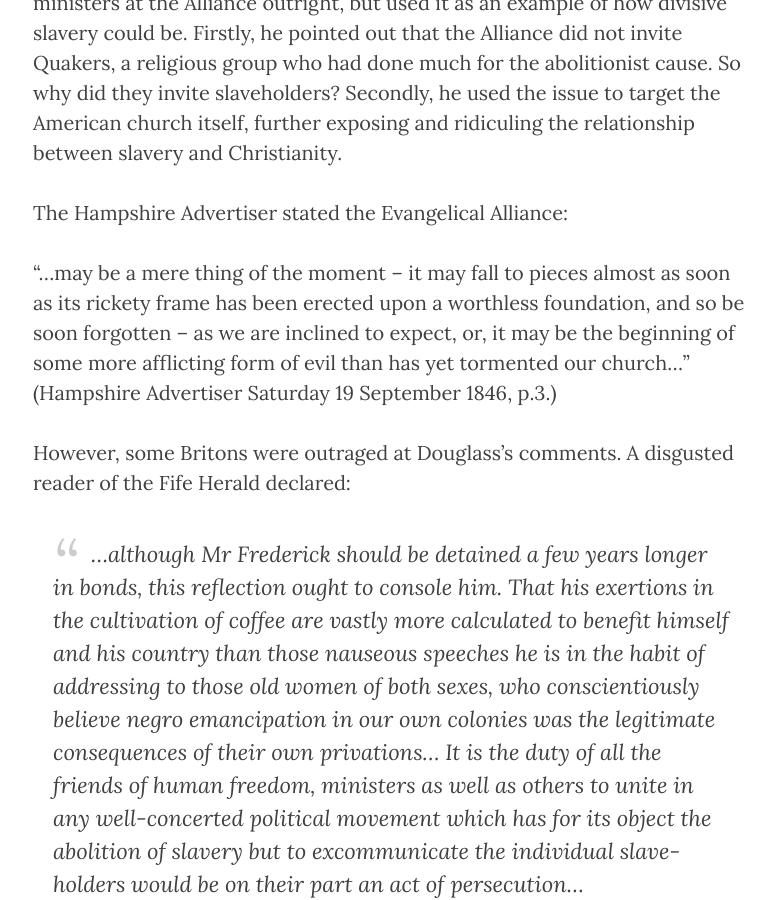
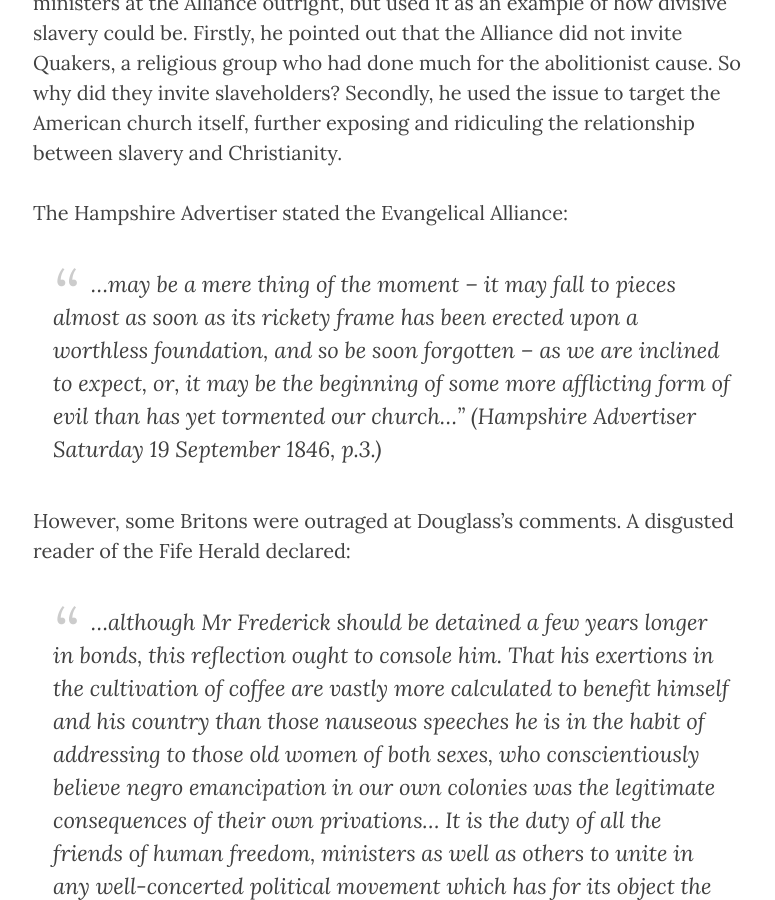
Before and after one commit to FDUK/fduk.github.io, a Jekyll site: the page built from journey/EA.md, in a window 1280 px wide and 900 px high, scrolled down 1783 px. Shown: the whole window, without its empty margins (457-1232 px from the left). Built offline with Jekyll 4.4.1, drawn with Linux system fonts in a browser that asks for light colours; nearby versions of some CDN libraries.

Commit message:
Update EA.md

```diff
--- a/journey/EA.md
+++ b/journey/EA.md
@@ -20,7 +20,7 @@ Frederick Douglass seized upon this indecision. He did not blame the ministers a
 
 The Hampshire Advertiser stated the Evangelical Alliance:
 
- “…may be a mere thing of the moment – it may fall to pieces almost as soon as its rickety frame has been erected upon a worthless foundation, and so be soon forgotten – as we are inclined to expect, or, it may be the beginning of some more afflicting form of evil than has yet tormented our church…” (Hampshire Advertiser Saturday 19 September 1846, p.3.)
+>…may be a mere thing of the moment – it may fall to pieces almost as soon as its rickety frame has been erected upon a worthless foundation, and so be soon forgotten – as we are inclined to expect, or, it may be the beginning of some more afflicting form of evil than has yet tormented our church…” (Hampshire Advertiser Saturday 19 September 1846, p.3.)
 
 However, some Britons were outraged at Douglass’s comments. A disgusted reader of the Fife Herald declared:
 
```
